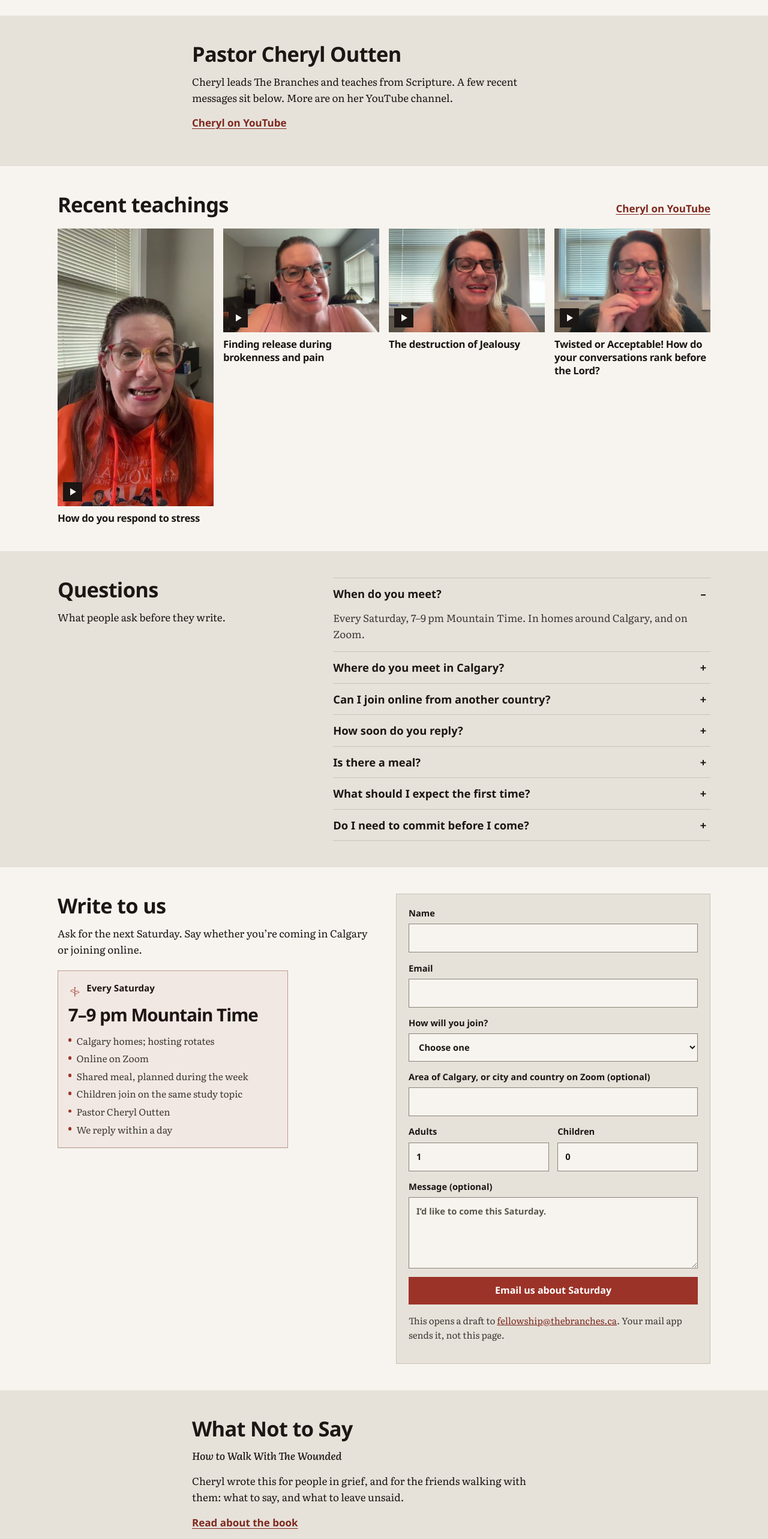
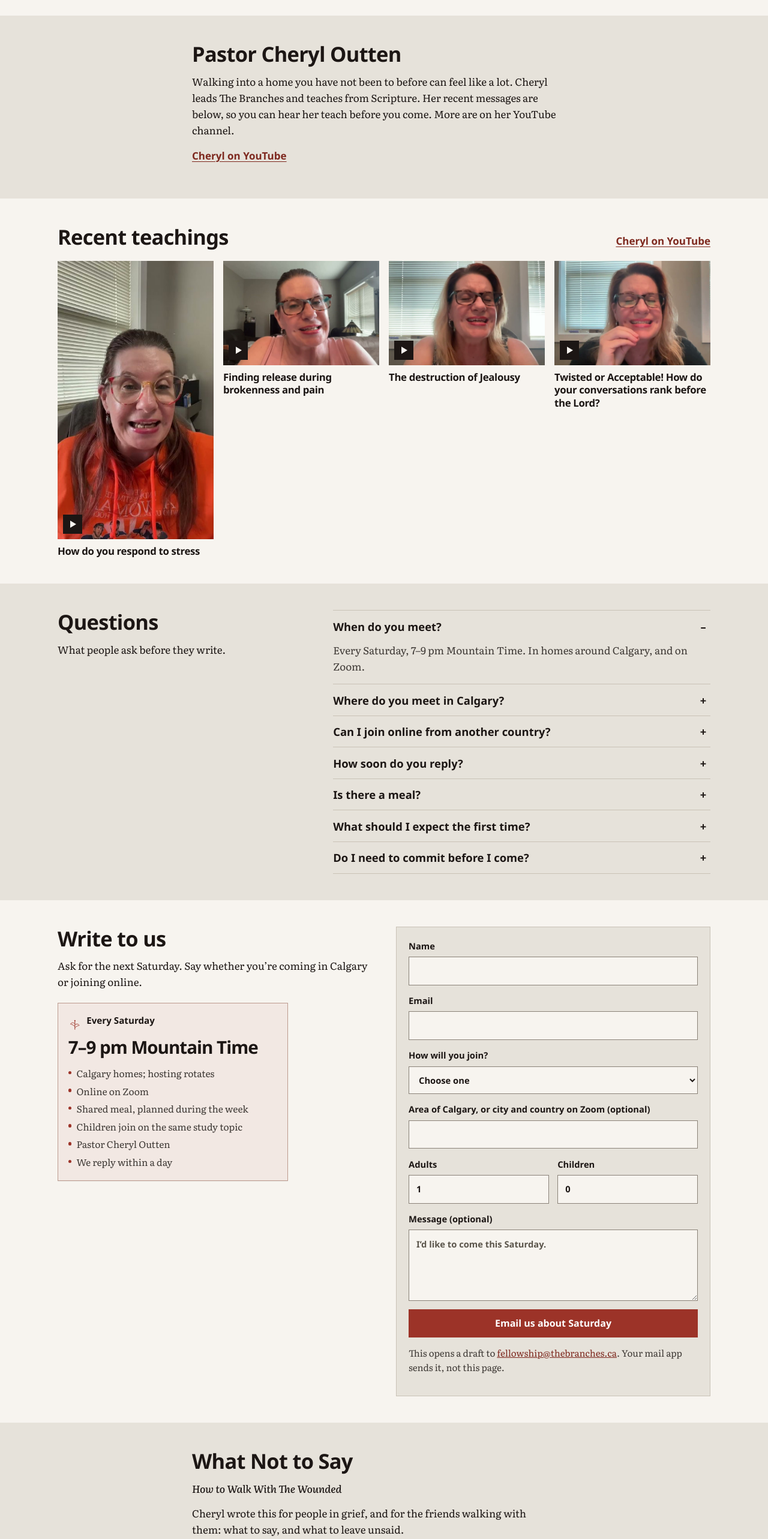
Before and after one commit to lioneltchami/the-branches, a React (Vite) app: page / in a window 1280 px wide. Shown: the part 1780-4346 px from the top of the page at 60% size. Built offline with nearby package versions, Linux system fonts and the light colour scheme; a web font is replaced by a local one.

Commit message:
Rank 6: warm the Cheryl section and say where the book lives

```diff
--- a/src/App.tsx
+++ b/src/App.tsx
@@ -386,8 +386,9 @@ function App() {
               Pastor Cheryl Outten
             </h2>
             <p>
-              Cheryl leads The Branches and teaches from Scripture. A few recent messages sit
-              below. More are on her YouTube channel.
+              Walking into a home you have not been to before can feel like a lot. Cheryl leads
+              The Branches and teaches from Scripture. Her recent messages are below, so you can
+              hear her teach before you come. More are on her YouTube channel.
             </p>
             <p>
               <a className="text-link" href={YOUTUBE} target="_blank" rel="noreferrer">
@@ -580,7 +581,7 @@ function App() {
             </p>
             <p>
               <a className="text-link" href={BOOK} target="_blank" rel="noreferrer">
-                Read about the book
+                Read about the book on cherylbay.com
                 <span className="sr"> (opens in a new tab)</span>
               </a>
             </p>
```
